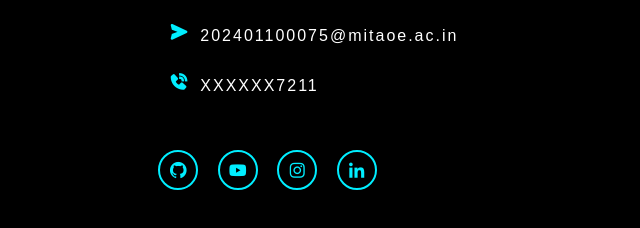
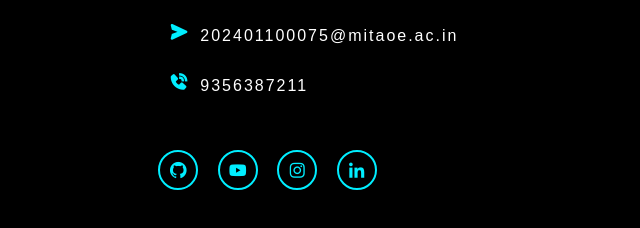
Before and after one commit to Harsh746-bit/portfolio, a plain HTML site: page index.html in a window 1280 px wide. Shown: the part 3956-4184 px from the top of the page, 320-960 px from the left. Drawn offline with nearby package versions, Linux system fonts and the light colour scheme; a script that the page names is missing.

Commit message:
Update index.html

```diff
--- a/index.html
+++ b/index.html
@@ -216,7 +216,7 @@
                 <h4>Let's Work Together</h4>
                 <div class="contact-list">
                     <li><i class='bx bxs-send'></i>202401100075@mitaoe.ac.in</li>
-                    <li><i class="bx bxs-phone-call"></i>XXXXXX7211</li>
+                    <li><i class="bx bxs-phone-call"></i>9356387211</li>
                 </div>
                 <div class="contact-icons">
                     <a href="https://github.com/Harsh746-bit" target="_blank"><i class='bx bxl-github'></i></a>
```
